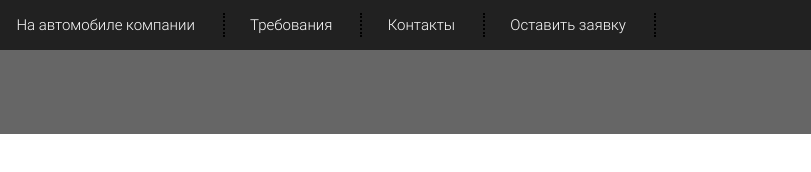
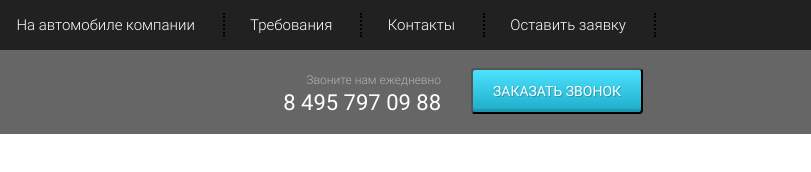
Before and after one commit to PavelTerekhov/UBER, a plain HTML site: page src/index.html in a window 1280 px wide. Shown: the full height of the page, 469-1280 px from the left. Drawn offline with Linux system fonts and the light colour scheme.

Commit message:
Adedd number phone and button

```diff
--- a/src/css/style.css
+++ b/src/css/style.css
@@ -37,3 +37,34 @@ nav {
     font-size: 13px;
     color: #FFFFFF;
 }
+.subheader .subheader_call {
+    margin-top: 21px;
+    opacity: 0.5;
+    font-weight: 300;
+    font-size: 12px;
+    text-align: right;
+    color: #FFFFFF;
+}
+.subheader .subheader_phone {
+    display: block;
+    margin-top: 8px;
+    color:#FFFFFF;
+    font-size: 22px;
+    font-weight: 400;
+    text-transform: uppercase;
+    text-align: right;
+    line-height: 12px;
+}
+.subheader .subheader_btn {
+    margin-top: 18px;
+    width: 172px;
+    height: 46px;
+    background: linear-gradient(0deg, #1EACC7 0%, #4CE2FF 100%);
+    box-shadow: inset 0px -3px 0px rgba(0, 0, 0, 0.12);
+    border-radius: 4px;
+    font-weight: 400;
+    font-size: 14px;
+    text-transform: uppercase;
+    color: #FFFFFF;
+    text-shadow: 1px 1px 0px rgba(0, 0, 0, 0.21);
+}
--- a/src/index.html
+++ b/src/index.html
@@ -32,10 +32,11 @@
                         <div class="subheader_official">Официальный партнер Uber в Москве</div>
                     </div>
                     <div class="col-md-2 offset-md-2">
-
+                        <div class="subheader_call">Звоните нам ежедневно</div>
+                        <a href="tel:+74957970988" class="subheader_phone">8 495 797 09 88</a>
                     </div>
                     <div class="col-md-2">
-
+                        <button class="subheader_btn">заказать звонок</button>
                     </div>
                 </div>
             </div>
```
